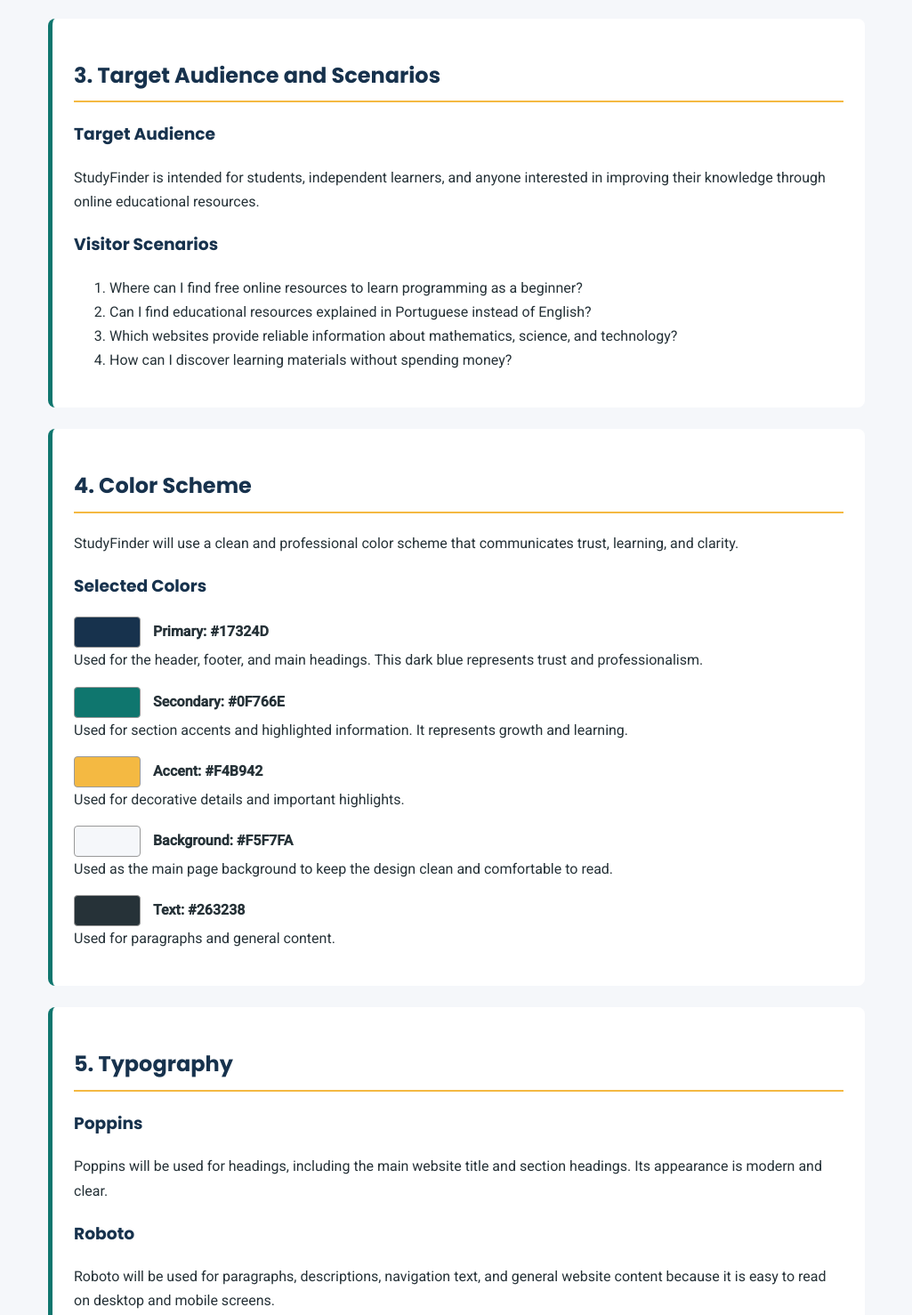
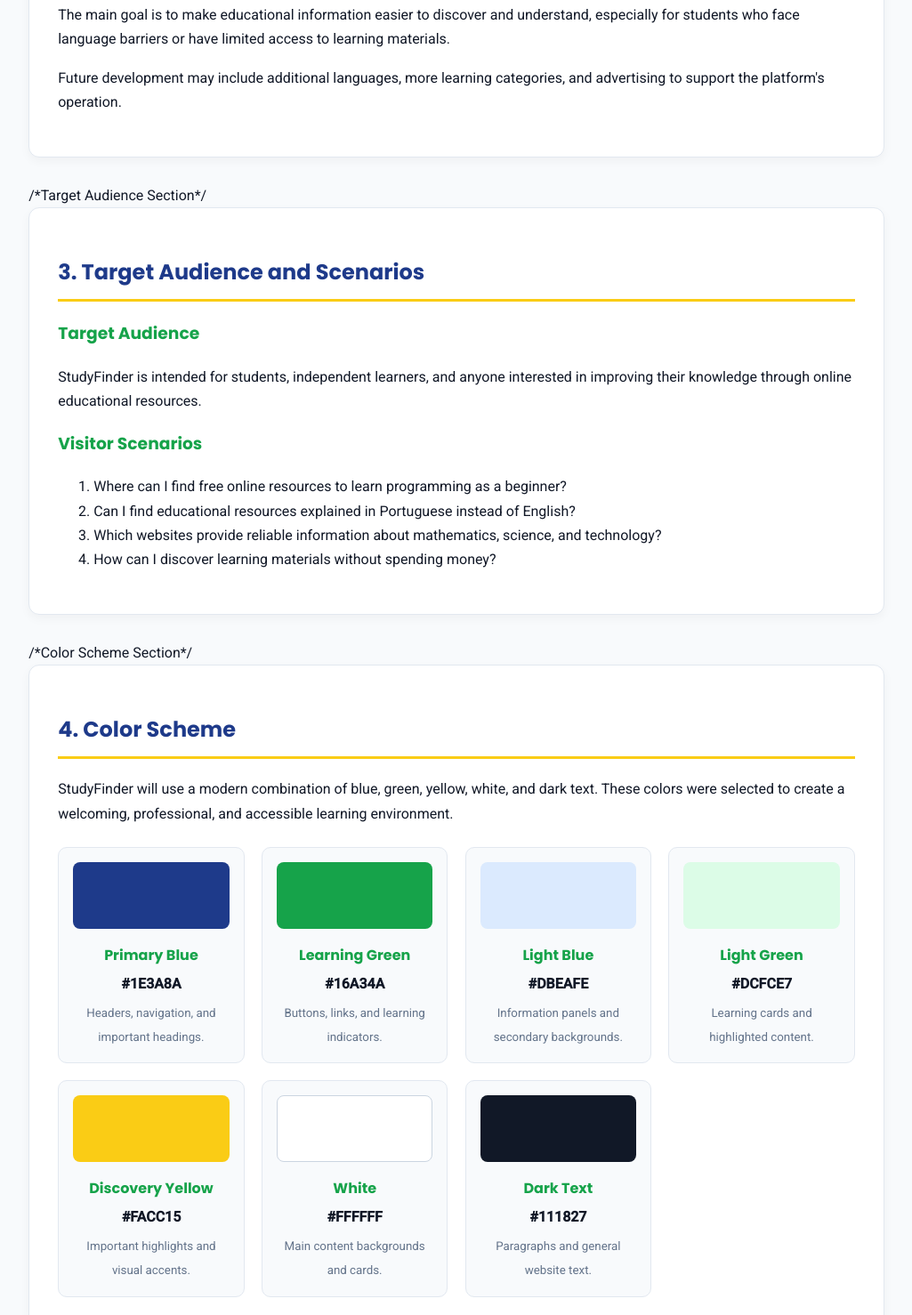
Before and after one commit to armindomazivila/wdd231, a plain HTML site: page siteplan.html in a window 1280 px wide. Shown: the part 1125-2603 px from the top of the page at 89% size, without its empty margins (127-1152 px from the left). Drawn offline with Linux system fonts and the light colour scheme.

Commit message:
Update the siteplan

```diff
--- a/siteplan.html
+++ b/siteplan.html
@@ -4,29 +4,30 @@
 <head>
     <meta charset="UTF-8">
     <meta name="viewport" content="width=device-width, initial-scale=1.0">
-
     <meta name="description"
         content="StudyFinder website plan: a platform helping students discover free educational resources around the world.">
-
     <meta name="author" content="Armindo Armando Mazivila">
-
     <title>StudyFinder | Website Site Plan</title>
-
     <link rel="preconnect" href="https://fonts.googleapis.com">
     <link rel="preconnect" href="https://fonts.gstatic.com" crossorigin>
     <link href="https://fonts.googleapis.com/css2?family=Poppins:wght@600;700&family=Roboto:wght@400;500&display=swap"
         rel="stylesheet">
-
     <style>
+        /*CSS variables for color identity*/
         :root {
-            --primary-color: #17324D;
-            --secondary-color: #0F766E;
-            --accent-color: #F4B942;
-            --background-color: #F5F7FA;
-            --text-color: #263238;
+            --primary-color: #1E3A8A;
+            --secondary-color: #16A34A;
+            --light-blue: #DBEAFE;
+            --light-green: #DCFCE7;
+            --accent-color: #FACC15;
+            --background-color: #F8FAFC;
+            --text-color: #111827;
             --white-color: #FFFFFF;
+            --gray-color: #64748B;
+            --border-color: #E2E8F0;
         }
 
+        /*Global Styles*/
         * {
             box-sizing: border-box;
         }
@@ -40,44 +41,55 @@
         }
 
         header {
-            background-color: var(--primary-color);
+            background: linear-gradient(135deg,
+                    var(--primary-color),
+                    #2563EB);
             color: var(--white-color);
             text-align: center;
-            padding: 2rem 1rem;
+            padding: 3rem 1rem;
         }
 
         header h1 {
             font-family: 'Poppins', sans-serif;
+            font-size: 2.8rem;
             margin-bottom: 0.5rem;
         }
 
         header p {
-            margin: 0;
+            margin: 0.3rem 0;
         }
 
+        /*Main Content Styles*/
+
         main {
-            max-width: 950px;
-            margin: 2rem auto;
-            padding: 0 1rem;
+            max-width: 1000px;
+            margin: 2.5rem auto;
+            padding: 0 1.2rem;
         }
 
         section {
             background-color: var(--white-color);
-            margin-bottom: 1.5rem;
-            padding: 1.5rem;
-            border-radius: 8px;
-            border-left: 5px solid var(--secondary-color);
-        }
-
-        h2,
-        h3 {
-            font-family: 'Poppins', sans-serif;
-            color: var(--primary-color);
+            margin-bottom: 1.8rem;
+            padding: 2rem;
+            border-radius: 12px;
+            border: 1px solid var(--border-color);
+            box-shadow: 0 4px 12px rgba(0, 0, 0, 0.04);
         }
 
         h2 {
-            border-bottom: 2px solid var(--accent-color);
-            padding-bottom: 0.5rem;
+            color: var(--primary-color);
+            font-family: 'Poppins', sans-serif;
+            border-bottom: 3px solid var(--accent-color);
+            padding-bottom: 0.6rem;
+        }
+
+        h3 {
+            color: var(--secondary-color);
+            font-family: 'Poppins', sans-serif;
+        }
+
+        p {
+            margin-bottom: 1rem;
         }
 
         .highlight {
@@ -85,61 +97,109 @@
             font-weight: bold;
         }
 
-        .color-sample {
-            display: inline-block;
-            width: 75px;
-            height: 35px;
-            vertical-align: middle;
-            border: 1px solid #999999;
-            margin-right: 10px;
-            border-radius: 4px;
+        /*Color Palette Styles*/
+
+        .color-palette {
+            display: grid;
+            grid-template-columns: repeat(auto-fit,
+                    minmax(180px, 1fr));
+            gap: 1.2rem;
+            margin-top: 1.5rem;
         }
 
-        .primary {
-            background-color: var(--primary-color);
+        .palette-card {
+            background-color: var(--background-color);
+            border: 1px solid var(--border-color);
+            border-radius: 10px;
+            padding: 1rem;
+            text-align: center;
+            transition: transform 0.2s ease;
         }
 
-        .secondary {
-            background-color: var(--secondary-color);
+        .palette-card:hover {
+            transform: translateY(-4px);
         }
 
-        .accent {
-            background-color: var(--accent-color);
+        .color-box {
+            width: 100%;
+            height: 75px;
+            border-radius: 8px;
         }
 
-        .background {
-            background-color: var(--background-color);
+        .palette-card h3 {
+            margin-bottom: 0.2rem;
+            font-size: 1rem;
         }
 
-        .text {
-            background-color: var(--text-color);
+        .palette-card p {
+            font-weight: bold;
+            margin: 0.3rem 0;
         }
 
-        .wireframe-note {
-            background-color: var(--background-color);
-            border: 2px dashed var(--secondary-color);
-            padding: 1rem;
-            border-radius: 6px;
+        .palette-card small {
+            color: var(--gray-color);
         }
 
+
+        /*Wireframe Note Styles*/
+        .wireframe-note {
+            background-color: var(--light-blue);
+            border-left: 5px solid var(--primary-color);
+            padding: 1.2rem;
+            border-radius: 8px;
+        }
+
+        .wireframe-note h3 {
+            color: var(--primary-color);
+        }
+
+
+        /*Footer Styles*/
         footer {
             background-color: var(--primary-color);
             color: var(--white-color);
             text-align: center;
-            padding: 1.5rem;
-            margin-top: 2rem;
+            padding: 2rem;
         }
 
+        footer p {
+            margin: 0.3rem 0;
+        }
+
+        /* Responsive Styles */
         @media screen and (max-width: 600px) {
+            header {
+                padding: 2rem 1rem;
+            }
+
+            header h1 {
+                font-size: 2rem;
+            }
+
             main {
                 margin: 1rem auto;
+                padding: 0 0.8rem;
             }
 
             section {
-                padding: 1rem;
+                padding: 1.2rem;
             }
 
-            header {
+            .color-palette {
+                grid-template-columns: repeat(auto-fit,
+                        minmax(140px, 1fr));
+                gap: 0.8rem;
+            }
+
+            .palette-card {
+                padding: 0.8rem;
+            }
+
+            .color-box {
+                height: 60px;
+            }
+
+            footer {
                 padding: 1.5rem 1rem;
             }
         }
@@ -148,31 +208,29 @@
 
 <body>
 
+    /*Header Section*/
     <header>
         <h1>StudyFinder</h1>
         <p>Website Planning Document</p>
         <p>Prepared by Armindo Armando Mazivila</p>
     </header>
-
+    <!-- MAIN CONTENT -->
     <main>
 
+        /*Site Name Section*/
         <section>
             <h2>1. Site Name</h2>
-
             <h3>StudyFinder</h3>
-
             <p>
                 StudyFinder is a name that combines two simple words:
                 "Study" and "Finder". The name communicates the main
                 purpose of the platform: helping students find educational
                 resources and information more easily.
             </p>
-
             <p>
                 The name was selected because it is simple, memorable,
                 and understandable to students from different countries.
             </p>
-
             <p>
                 <strong>Proposed domain:</strong> studyfinder.org
                 <br>
@@ -180,35 +238,32 @@
             </p>
         </section>
 
+
+        /*Site Purpose Section*/
         <section>
             <h2>2. Site Purpose</h2>
-
             <p>
                 StudyFinder will be an educational platform designed to
                 help students around the world discover free learning
                 resources on different subjects and topics.
             </p>
-
             <p>
                 Visitors will be able to search for educational topics,
                 explore useful learning websites, and access reliable
                 external resources.
             </p>
-
             <p>
                 The platform will initially provide content in English.
                 A language selector will allow users to choose other
                 languages. Where possible, translated explanations will
                 appear alongside the original learning resources.
             </p>
-
             <p>
                 The main goal is to make educational information easier
                 to discover and understand, especially for students who
                 face language barriers or have limited access to learning
                 materials.
             </p>
-
             <p>
                 Future development may include additional languages,
                 more learning categories, and advertising to support
@@ -216,35 +271,29 @@
             </p>
         </section>
 
+        /*Target Audience Section*/
         <section>
             <h2>3. Target Audience and Scenarios</h2>
-
             <h3>Target Audience</h3>
-
             <p>
                 StudyFinder is intended for students, independent
                 learners, and anyone interested in improving their
                 knowledge through online educational resources.
             </p>
-
             <h3>Visitor Scenarios</h3>
-
             <ol>
                 <li>
                     Where can I find free online resources to learn
                     programming as a beginner?
                 </li>
-
                 <li>
                     Can I find educational resources explained in
                     Portuguese instead of English?
                 </li>
-
                 <li>
                     Which websites provide reliable information about
                     mathematics, science, and technology?
                 </li>
-
                 <li>
                     How can I discover learning materials without
                     spending money?
@@ -252,91 +301,107 @@
             </ol>
         </section>
 
+        /*Color Scheme Section*/
         <section>
             <h2>4. Color Scheme</h2>
+            <p>
+                StudyFinder will use a modern combination of blue, green,
+                yellow, white, and dark text. These colors were selected
+                to create a welcoming, professional, and accessible
+                learning environment.
+            </p>
+            <div class="color-palette">
+                <div class="palette-card">
+                    <div class="color-box" style="background:#1E3A8A;"></div>
+                    <h3>Primary Blue</h3>
+                    <p>#1E3A8A</p>
+                    <small>
+                        Headers, navigation, and important headings.
+                    </small>
+                </div>
+                <div class="palette-card">
+                    <div class="color-box" style="background:#16A34A;"></div>
+                    <h3>Learning Green</h3>
+                    <p>#16A34A</p>
+                    <small>
+                        Buttons, links, and learning indicators.
+                    </small>
+                </div>
+                <div class="palette-card">
+                    <div class="color-box" style="background:#DBEAFE;"></div>
+                    <h3>Light Blue</h3>
+                    <p>#DBEAFE</p>
+                    <small>
+                        Information panels and secondary backgrounds.
+                    </small>
+                </div>
+                <div class="palette-card">
+                    <div class="color-box" style="background:#DCFCE7;"></div>
+                    <h3>Light Green</h3>
+                    <p>#DCFCE7</p>
+                    <small>
+                        Learning cards and highlighted content.
+                    </small>
+                </div>
+                <div class="palette-card">
+                    <div class="color-box" style="background:#FACC15;"></div>
+                    <h3>Discovery Yellow</h3>
+                    <p>#FACC15</p>
+                    <small>
+                        Important highlights and visual accents.
+                    </small>
+                </div>
+                <div class="palette-card">
+                    <div class="color-box" style="background:#FFFFFF; border:1px solid #CBD5E1;">
+                    </div>
+                    <h3>White</h3>
+                    <p>#FFFFFF</p>
+                    <small>
+                        Main content backgrounds and cards.
+                    </small>
+                </div>
+                <div class="palette-card">
+                    <div class="color-box" style="background:#111827;"></div>
+                    <h3>Dark Text</h3>
+                    <p>#111827</p>
+                    <small>
+                        Paragraphs and general website text.
+                    </small>
+                </div>
+            </div>
+        </section>
 
-            <p>
-                StudyFinder will use a clean and professional color
-                scheme that communicates trust, learning, and clarity.
-            </p>
-
-            <h3>Selected Colors</h3>
-
-            <p>
-                <span class="color-sample primary"></span>
-                <strong>Primary: #17324D</strong>
-                <br>
-                Used for the header, footer, and main headings.
-                This dark blue represents trust and professionalism.
-            </p>
-
-            <p>
-                <span class="color-sample secondary"></span>
-                <strong>Secondary: #0F766E</strong>
-                <br>
-                Used for section accents and highlighted information.
-                It represents growth and learning.
-            </p>
-
-            <p>
-                <span class="color-sample accent"></span>
-                <strong>Accent: #F4B942</strong>
-                <br>
-                Used for decorative details and important highlights.
-            </p>
-
-            <p>
-                <span class="color-sample background"></span>
-                <strong>Background: #F5F7FA</strong>
-                <br>
-                Used as the main page background to keep the design
-                clean and comfortable to read.
-            </p>
-
-            <p>
-                <span class="color-sample text"></span>
-                <strong>Text: #263238</strong>
-                <br>
-                Used for paragraphs and general content.
-            </p>
-        </section>
+        /*Typography Section*/
 
         <section>
             <h2>5. Typography</h2>
-
             <h3>Poppins</h3>
-
             <p>
                 Poppins will be used for headings, including the main
                 website title and section headings. Its appearance is
-                modern and clear.
+                modern, clean, and professional.
             </p>
-
             <h3>Roboto</h3>
-
             <p>
                 Roboto will be used for paragraphs, descriptions,
                 navigation text, and general website content because
                 it is easy to read on desktop and mobile screens.
             </p>
-
             <p class="highlight">
                 The website will use these two fonts consistently
                 to create a simple and readable experience.
             </p>
         </section>
 
+        <!-- SECTION 6: WIREFRAMES -->
         <section>
             <h2>6. Wireframes</h2>
-
             <p>
                 The StudyFinder homepage will have a responsive layout
                 that works on mobile phones, tablets, and desktop
                 computers.
             </p>
-
             <h3>Small Viewport – Mobile</h3>
-
             <p>
                 The mobile homepage will have a vertical layout.
                 The header will contain the StudyFinder logo and a
@@ -344,35 +409,32 @@
                 message, a search area, learning categories, and
                 recommended educational resources.
             </p>
-
             <h3>Large Viewport – Desktop</h3>
-
             <p>
                 The desktop homepage will use a wider layout.
-                The navigation links will appear horizontally.
+                Navigation links will appear horizontally.
                 The search area will be prominent, and learning
                 categories and recommended resources may appear
                 in columns.
             </p>
-
             <div class="wireframe-note">
                 <h3>Your Wireframe Drawings</h3>
-
                 <p>
                     Create two original black-and-white sketches:
                 </p>
-
                 <ol>
-                    <li>Draw the StudyFinder homepage for a mobile screen.</li>
-                    <li>Draw the StudyFinder homepage for a desktop screen.</li>
+                    <li>
+                        Draw the StudyFinder homepage for a mobile screen.
+                    </li>
+                    <li>
+                        Draw the StudyFinder homepage for a desktop screen.
+                    </li>
                 </ol>
-
                 <p>
                     Include the header, navigation, search area,
                     learning categories, recommended resources,
                     and footer in your drawings.
                 </p>
-
                 <p>
                     You can draw them on paper, take photographs,
                     and insert the images into this section when
@@ -380,14 +442,12 @@
                 </p>
             </div>
         </section>
-
     </main>
-
+    <!-- FOOTER -->
     <footer>
         <p>&copy; 2026 StudyFinder | Website Site Plan</p>
         <p>Prepared by Armindo Armando Mazivila</p>
     </footer>
-
 </body>
 
 </html>
```
